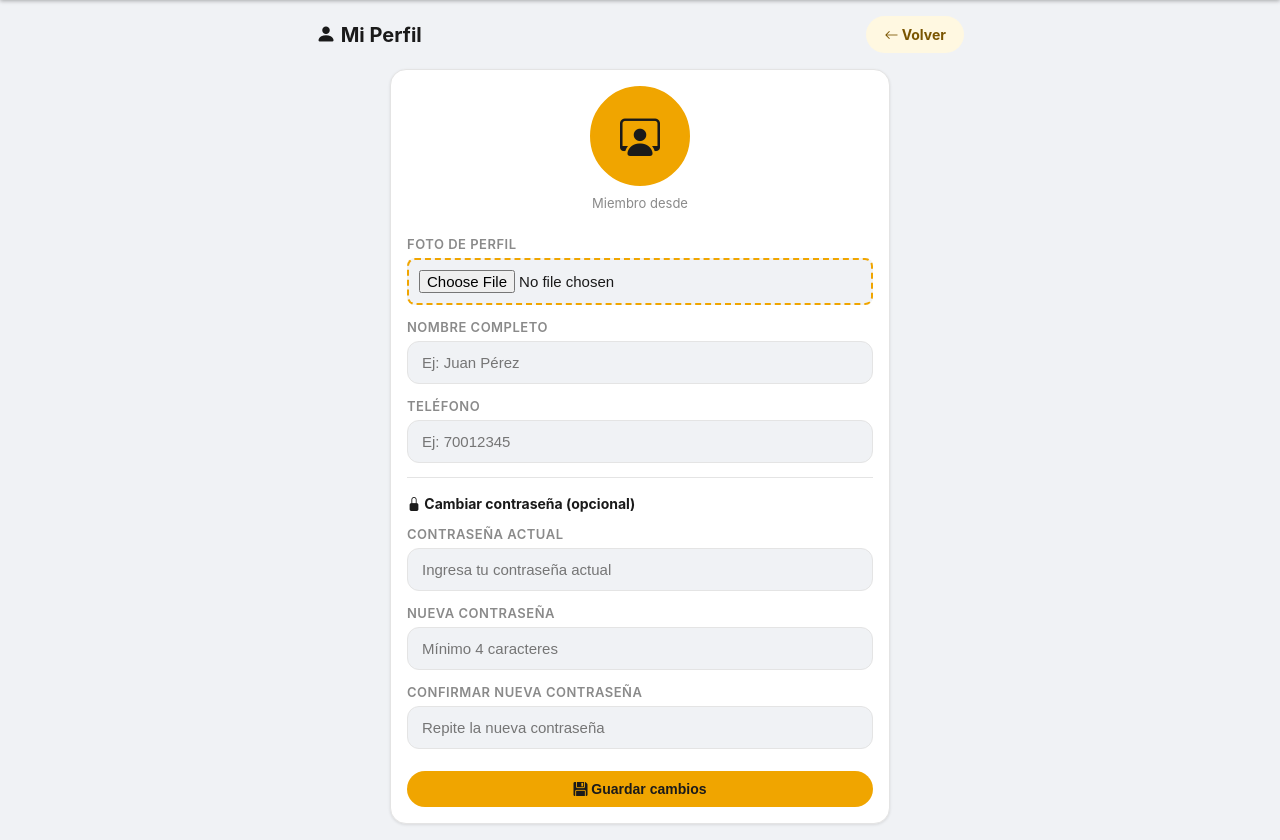
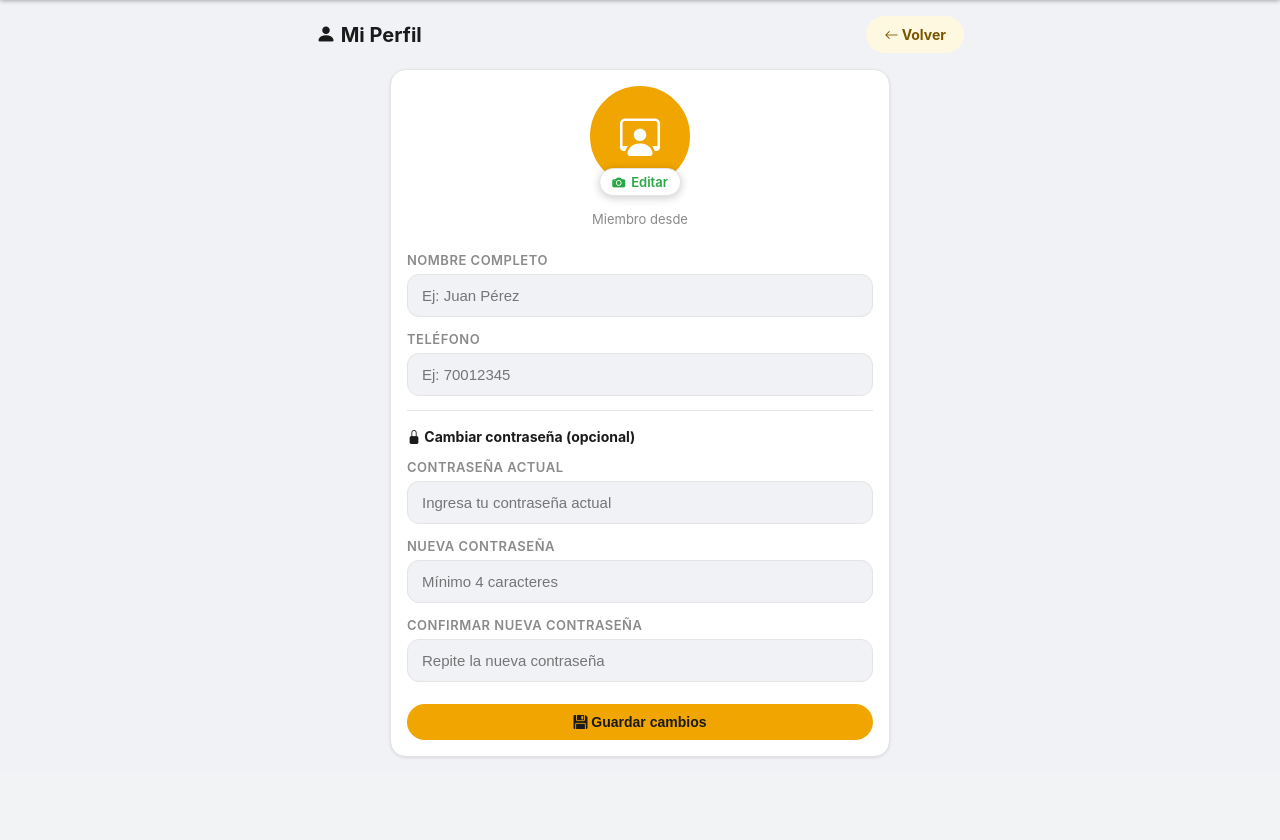
Before and after one commit to gimii565/MiObra, a Flask app: template templates/perfil.html in a window 1280 px wide. Shown: the part 56-896 px from the top of the page. After the commit the page ends 814 px from the top, so only its background shows below. Run offline with Flask 3, Linux system fonts and the light colour scheme; the template is opened without the code that fills it, so the values that code supplies are empty.

Commit message:
boton editar foto perfil y eliminar foto

```diff
--- a/templates/perfil.html
+++ b/templates/perfil.html
@@ -25,33 +25,71 @@
 
     <div class="card">
 
-        <!-- Foto de perfil -->
+        <!-- Foto de perfil con botón Editar -->
         <div style="text-align:center;margin-bottom:24px;">
+            <div style="position:relative;display:inline-block;">
                 {% if u.foto_perfil %}
-                <img src="{{ u.foto_perfil }}"
+                    <img src="{{ u.foto_perfil }}" id="preview-foto"
                          style="width:100px;height:100px;border-radius:50%;object-fit:cover;
                                 border:3px solid var(--primary);">
                 {% else %}
-                <div style="width:100px;height:100px;border-radius:50%;background:var(--primary);
+                    <div id="avatar-placeholder"
+                         style="width:100px;height:100px;border-radius:50%;background:var(--primary);
                                 display:flex;align-items:center;justify-content:center;
                                 font-size:40px;margin:0 auto;border:3px solid var(--primary);">
-                    <i class="bi bi-person-workspace"></i>
+                        <i class="bi bi-person-workspace" style="color:#fff;"></i>
                     </div>
+                    <img src="" id="preview-foto"
+                         style="width:100px;height:100px;border-radius:50%;object-fit:cover;
+                                border:3px solid var(--primary);display:none;">
                 {% endif %}
-            <p style="margin-top:8px;font-weight:bold;color:var(--text);">{{ u.usuario }}</p>
+
+                <!-- Botón Editar encima de la foto -->
+                <div onclick="document.getElementById('input-foto').click()"
+                     style="position:absolute;bottom:-10px;left:50%;transform:translateX(-50%);
+                            background:var(--surface);border:1px solid var(--border);
+                            border-radius:20px;padding:5px 12px;cursor:pointer;
+                            display:flex;align-items:center;gap:6px;
+                            font-size:13px;font-weight:600;color:#28a745;
+                            box-shadow:0 2px 8px rgba(0,0,0,0.2);white-space:nowrap;">
+                    <i class="bi bi-camera-fill"></i> Editar
+                </div>
+            </div>
+
+            <!-- Input oculto -->
+            <input type="file" id="input-foto" name="foto" accept="image/*"
+                   style="display:none;" onchange="previsualizarFoto(this)">
+
+            <p style="margin-top:24px;font-weight:bold;color:var(--text);">{{ u.usuario }}</p>
             <p style="font-size:13px;color:var(--text-muted);">
                 Miembro desde {{ u.fecha_registro.strftime('%d/%m/%Y') }}
             </p>
+
+            <!-- Botón eliminar foto (solo si tiene foto) -->
+            {% if u.foto_perfil %}
+            <form method="POST" action="/perfil/eliminar-foto"
+                  onsubmit="return confirm('¿Eliminar foto de perfil?')"
+                  style="margin-top:6px;">
+                <button type="submit"
+                        style="background:none;border:none;color:#dc3545;
+                               font-size:13px;cursor:pointer;">
+                    <i class="bi bi-trash-fill"></i> Eliminar foto de perfil
+                </button>
+            </form>
+            {% endif %}
         </div>
 
-        <form method="POST" action="/perfil" enctype="multipart/form-data">
+        <form method="POST" action="/perfil" enctype="multipart/form-data" id="form-perfil">
 
-            <div class="campo">
-                <label>Foto de perfil</label>
-                <input type="file" name="foto" accept="image/*"
-                    style="width:100%;padding:10px;border:2px dashed var(--primary);
-                           border-radius:8px;background:var(--bg);cursor:pointer;">
-            </div>
+            <!-- Input foto va dentro del form para que se envíe -->
+            <script>
+                // Mover el input al form al hacer submit
+                document.addEventListener('DOMContentLoaded', function() {
+                    var input = document.getElementById('input-foto');
+                    var form  = document.getElementById('form-perfil');
+                    form.appendChild(input);
+                });
+            </script>
 
             <div class="campo">
                 <label>Nombre completo</label>
@@ -95,4 +133,22 @@
     </div>
 </div>
 
+<script>
+function previsualizarFoto(input) {
+    if (input.files && input.files[0]) {
+        var reader = new FileReader();
+        reader.onload = function(e) {
+            var preview = document.getElementById('preview-foto');
+            var placeholder = document.getElementById('avatar-placeholder');
+            if (preview) {
+                preview.src = e.target.result;
+                preview.style.display = 'block';
+            }
+            if (placeholder) placeholder.style.display = 'none';
+        };
+        reader.readAsDataURL(input.files[0]);
+    }
+}
+</script>
+
 {% endblock %}
```
Lines whose indentation alone changed are shown as unchanged.
